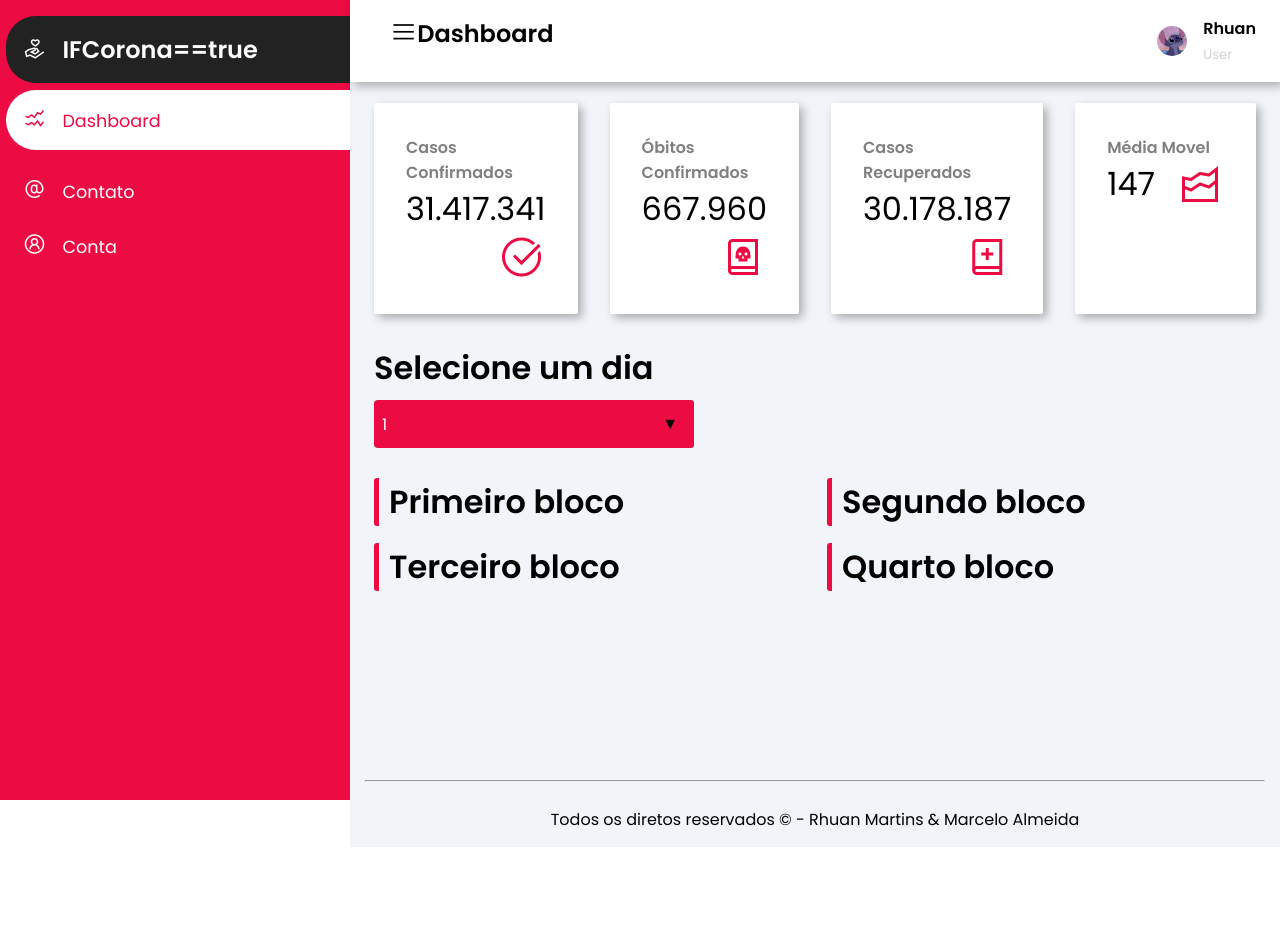
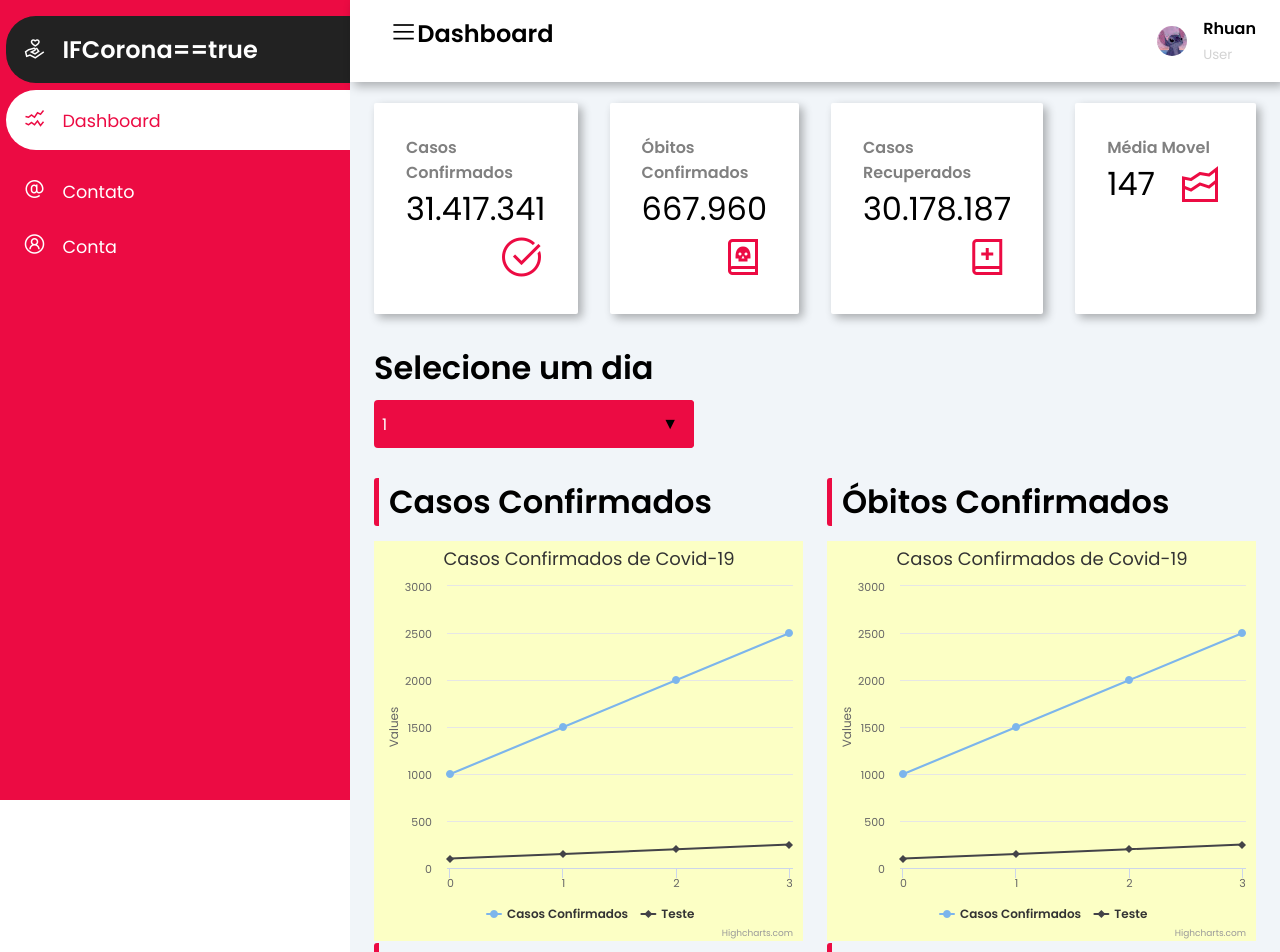
Before and after one commit to RhuanGabriel1/projeto-ifcorona, a React (Create React App) app in the folder projeto-react/if-corona/: page / in a window 1280 px wide. Shown: the top 952 px of the page. Before the commit the page ends 847 px from the top, so only its background shows below. Built offline with nearby package versions, Linux system fonts and the light colour scheme.

Commit message:
Colocando charts para testar espaçamento
Co-Authored-By: Marcelo13104 <92059888+Marcelo13104@users.noreply.github.com>

```diff
--- a/projeto-react/if-corona/src/components/ChartSpaces/ChartSpaces.css
+++ b/projeto-react/if-corona/src/components/ChartSpaces/ChartSpaces.css
@@ -6,6 +6,7 @@
 }
 
 .second-inner-container{
+    margin-top: 25rem;
     grid-template-columns: repeat(2, 1fr);
     display: grid;
     justify-content: space-between;
--- a/projeto-react/if-corona/src/components/ChartSpaces/ChartSpaces.js
+++ b/projeto-react/if-corona/src/components/ChartSpaces/ChartSpaces.js
@@ -1,8 +1,10 @@
 import React from 'react';
 import '../ChartSpaces/ChartSpaces.css';
-import Charts from '../Charts/Charts';
-import Highcharts from 'highcharts';
-import HighchartsReact from 'highcharts-react-official';
+import ChartConfirmedCases from '../Charts/ChartConfirmedCases';
+import ChartConfirmedDeaths from '../Charts/ChartConfirmedDeaths';
+import ChartRecoveredCases from '../Charts/ChartRecoveredCases';
+import ChartStateMap from '../Charts/ChartStateMap';
+
 
 const Chart = (props) =>{
 
@@ -12,24 +14,25 @@ const Chart = (props) =>{
 
             <div className="first-inner-container">
                 <div className="first-left-space">
-                    <h1 className="vertical"><span>Primeiro bloco</span></h1>
+                    <h1 className="vertical"><span>Casos Confirmados</span></h1>
+                    <ChartConfirmedCases/>
                 </div>
 
                 <div className="first-right-space">
-                    <h1 className="vertical"><span>Segundo bloco</span></h1>
-
+                    <h1 className="vertical"><span>Óbitos Confirmados</span></h1>
+                    <ChartConfirmedDeaths/>
                 </div>
             </div>
 
             <div className="second-inner-container">
                 <div className="second-left-space">
-                    <h1 className="vertical"><span>Terceiro bloco</span></h1>
-
+                    <h1 className="vertical"><span>Casos Recuperados</span></h1>
+                    <ChartRecoveredCases/>
                 </div>
 
                 <div className="second-right-space">
-                    <h1 className="vertical"><span>Quarto bloco</span></h1>
-
+                    <h1 className="vertical"><span>Mapa do Estado de São Paulo</span></h1>
+                    <ChartStateMap/>
                 </div>
             </div>
 
--- /dev/null
+++ b/projeto-react/if-corona/src/components/Charts/ChartConfirmedCases.js
@@ -0,0 +1,37 @@
+import React from 'react';
+import '../Charts/Charts.css'
+import Highcharts from 'highcharts';
+import HighchartsReact from 'highcharts-react-official';
+
+const options = {
+    chart: {
+        backgroundColor: '#FCFFC5',
+        type: 'line'
+    },
+
+    title:{
+        text: "Casos Confirmados de Covid-19"
+    },
+    series:[
+        {
+        name: "Casos Confirmados",
+        data: [1000, 1500, 2000, 2500 ]
+        },
+
+        {
+            name: "Teste",
+            data: [100, 150, 200, 250 ]
+    }],
+
+}
+
+const ChartConfirmedCases = (props) =>{
+    return(
+        <>
+            <HighchartsReact highcharts={Highcharts} options={options}/>
+        </>
+    )
+}
+
+
+export default ChartConfirmedCases;
--- /dev/null
+++ b/projeto-react/if-corona/src/components/Charts/ChartConfirmedDeaths.js
@@ -0,0 +1,37 @@
+import React from 'react';
+import '../Charts/Charts.css'
+import Highcharts from 'highcharts';
+import HighchartsReact from 'highcharts-react-official';
+
+const options = {
+    chart: {
+        backgroundColor: '#FCFFC5',
+        type: 'line'
+    },
+
+    title:{
+        text: "Casos Confirmados de Covid-19"
+    },
+    series:[
+        {
+        name: "Casos Confirmados",
+        data: [1000, 1500, 2000, 2500 ]
+        },
+
+        {
+            name: "Teste",
+            data: [100, 150, 200, 250 ]
+    }],
+
+}
+
+const ChartConfirmedDeaths = (props) =>{
+    return(
+        <>
+        <HighchartsReact highcharts={Highcharts} options={options}/>
+        </>
+    )
+}
+
+
+export default ChartConfirmedDeaths;
--- /dev/null
+++ b/projeto-react/if-corona/src/components/Charts/ChartRecoveredCases.js
@@ -0,0 +1,36 @@
+import React from 'react';
+import '../Charts/Charts.css'
+import Highcharts from 'highcharts';
+import HighchartsReact from 'highcharts-react-official';
+
+const options = {
+    chart: {
+        backgroundColor: '#FCFFC5',
+        type: 'line'
+    },
+
+    title:{
+        text: "Casos Confirmados de Covid-19"
+    },
+    series:[
+        {
+        name: "Casos Confirmados",
+        data: [1000, 1500, 2000, 2500 ]
+        },
+
+        {
+            name: "Teste",
+            data: [100, 150, 200, 250 ]
+    }],
+
+}
+
+const ChartRecoveredCases = (props) =>{
+    return(
+        <>
+            <HighchartsReact highcharts={Highcharts} options={options}/>
+        </>
+    )
+}
+
+export default ChartRecoveredCases;
--- /dev/null
+++ b/projeto-react/if-corona/src/components/Charts/ChartStateMap.js
@@ -0,0 +1,37 @@
+import React from 'react';
+import '../Charts/Charts.css'
+import Highcharts from 'highcharts';
+import HighchartsReact from 'highcharts-react-official';
+
+const options = {
+    chart: {
+        backgroundColor: '#FCFFC5',
+        type: 'line'
+    },
+
+    title:{
+        text: "Casos Confirmados de Covid-19"
+    },
+    series:[
+        {
+        name: "Casos Confirmados",
+        data: [1000, 1500, 2000, 2500 ]
+        },
+
+        {
+            name: "Teste",
+            data: [100, 150, 200, 250 ]
+    }],
+
+}
+
+const ChartStateMap = (props) =>{
+    return(
+        <>
+            <HighchartsReact highcharts={Highcharts} options={options}/>
+        </>
+    )
+}
+
+
+export default ChartStateMap;
```
Also changed, not shown: projeto-react/if-corona/src/components/Charts/Charts.js (deleted, +0 -14 lines).
